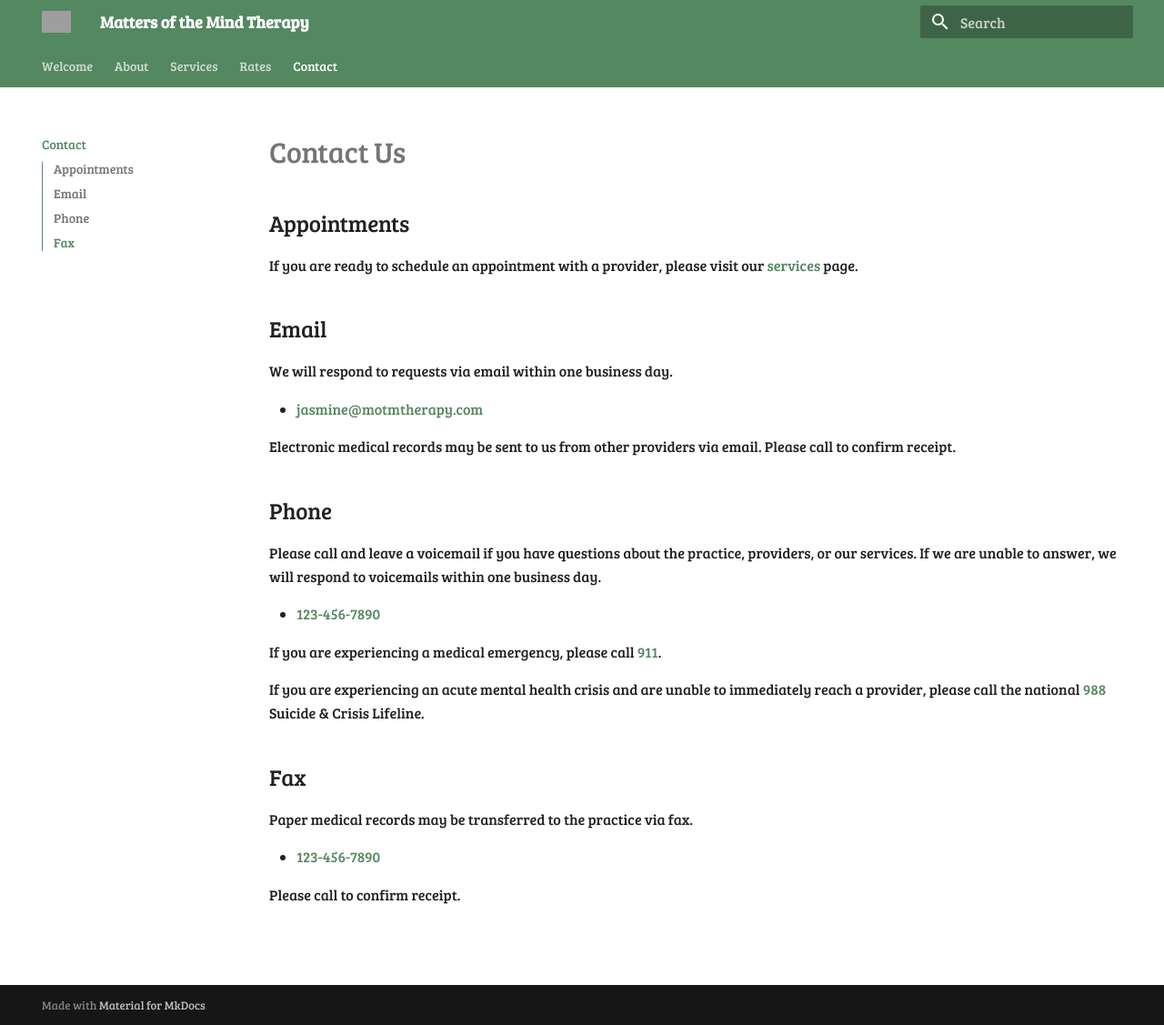
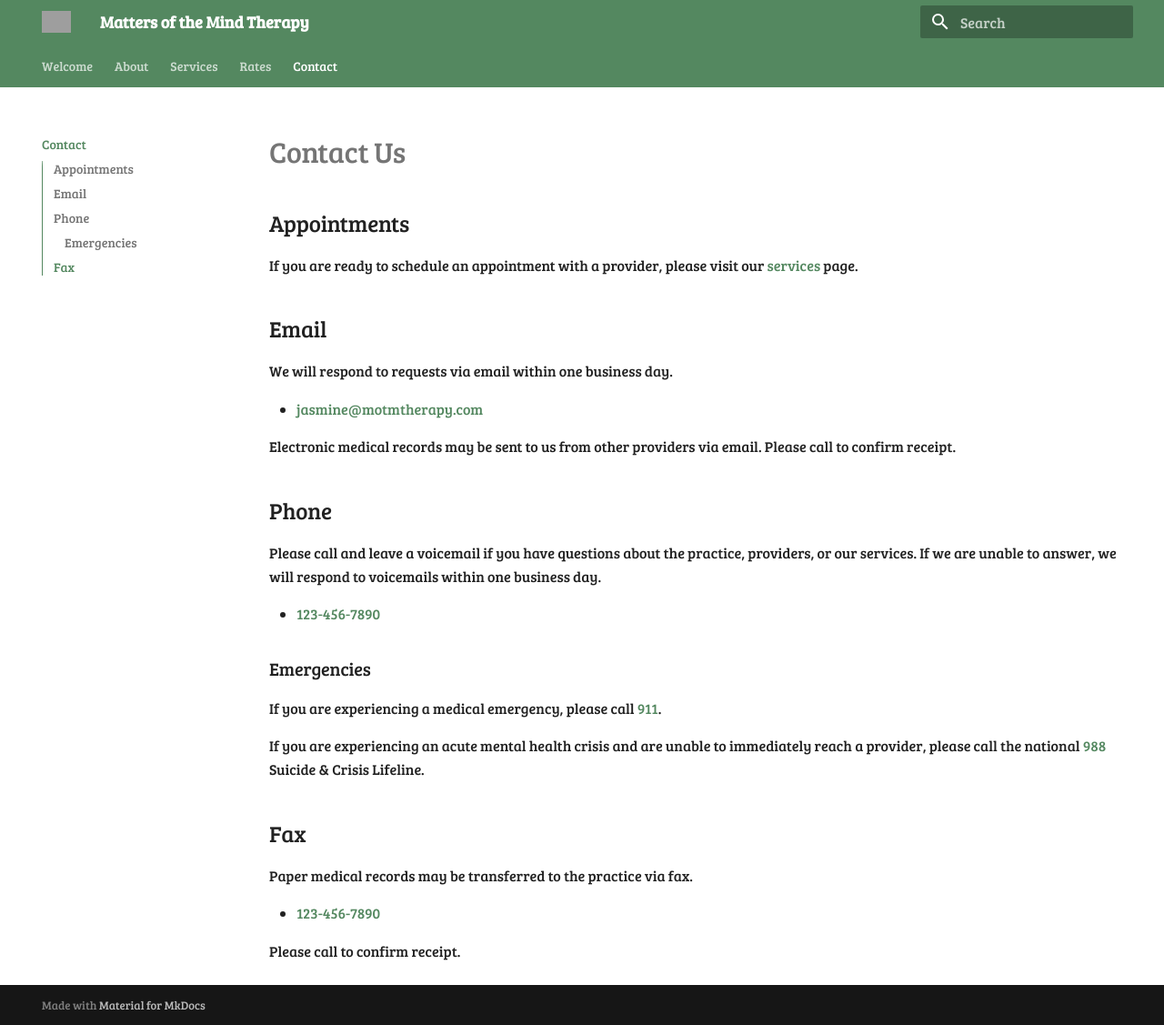
Before and after one commit to motm-therapy/website, an MkDocs documentation site: the page built from docs/contact.md, in a window 1280 px wide and 1127 px high. Shown: the whole window at 91% size. Built offline with MkDocs 1.6.1 and Material for MkDocs 9.7.7, drawn with Linux system fonts in a browser that asks for light colours; grey boxes are pictures that could not be loaded.

Commit message:
Update contact.md

```diff
--- a/docs/contact.md
+++ b/docs/contact.md
@@ -19,6 +19,8 @@ If we are unable to answer, we will respond to voicemails within one business da
 
 - [123-456-7890](tel:1234567890)
 
+### Emergencies
+
 If you are experiencing a medical emergency, please call [911](tel:911).
 
 If you are experiencing an acute mental health crisis and are unable to immediately reach a provider,
```
